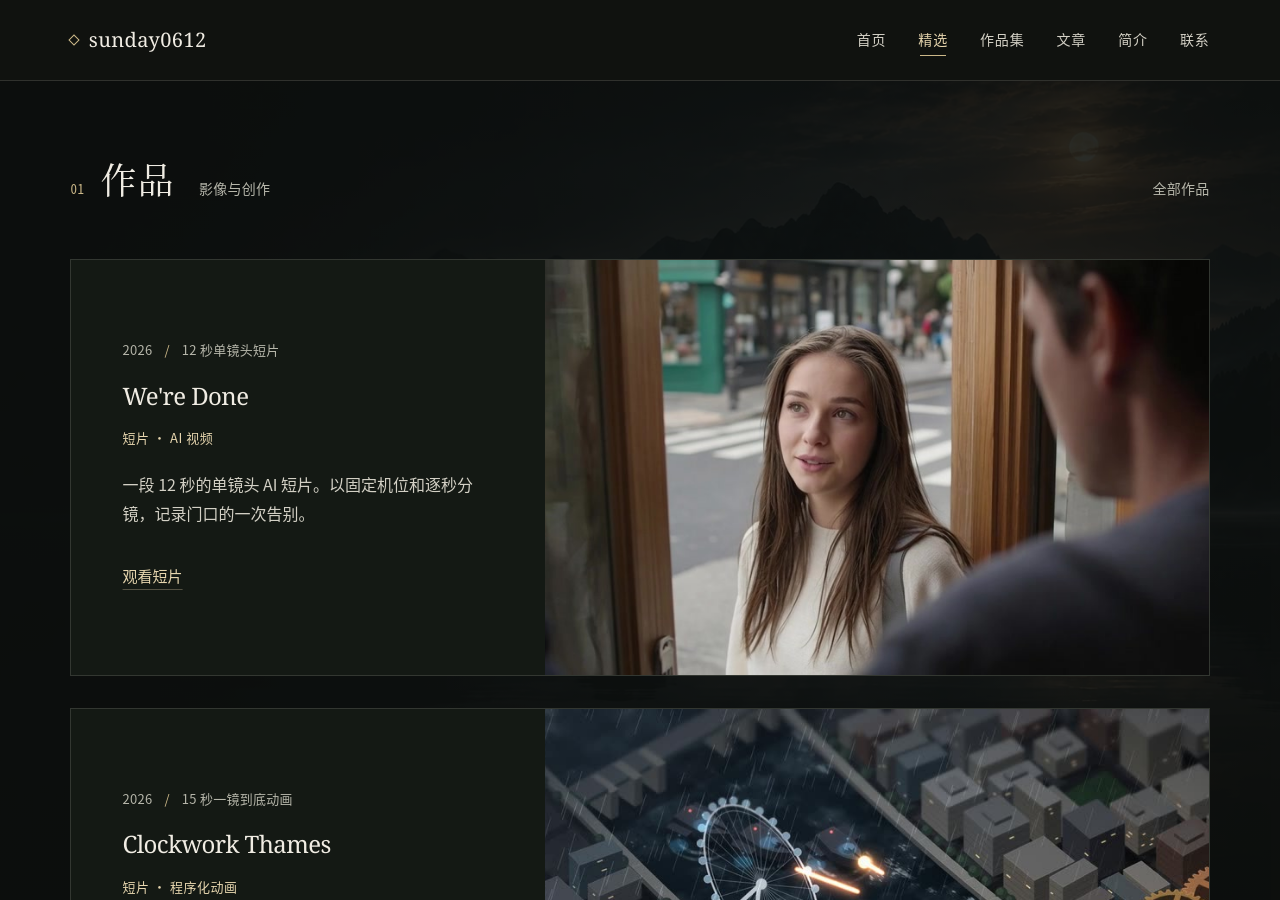
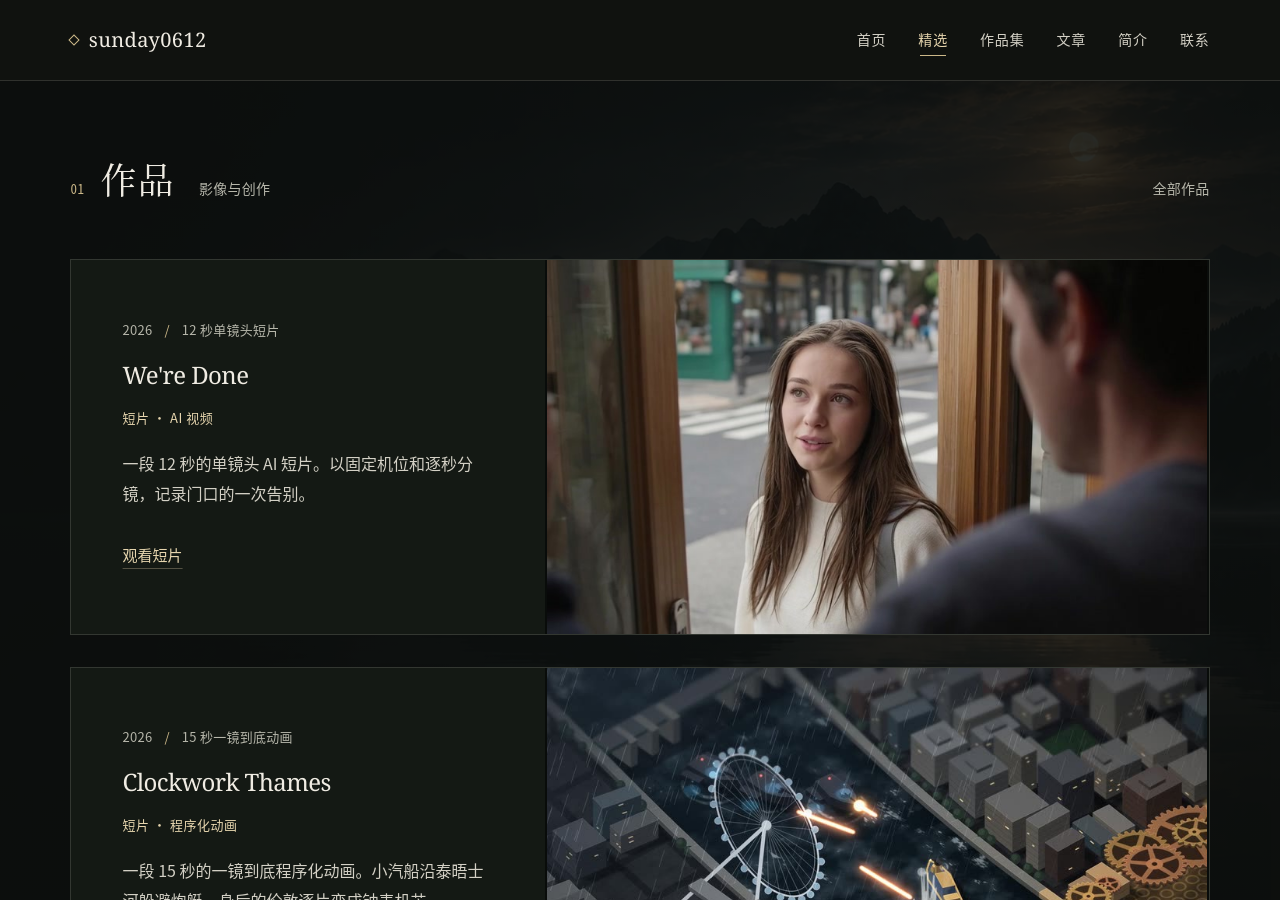
Before and after one commit to sunday0612/sunday0612.github.io, a Jekyll site: the page built from index.html, in a window 1280 px wide and 900 px high, scrolled down 834 px. Built offline with Jekyll 4.4.1, drawn with Linux system fonts in a browser that asks for light colours.

Commit message:
作品分享图改用各自封面，桌面卡片保持 16:9
详情页有海报时，og:image 用该海报的绝对地址；没有则仍用山湖图。封面按 16:9 完整显示，不再裁成 16:10。

Co-authored-by: 礼拜日 <sunday0612@users.noreply.github.com>

```diff
--- a/_includes/head.html
+++ b/_includes/head.html
@@ -25,8 +25,20 @@
   <meta property="og:type" content="{% if page.layout == 'post' %}article{% else %}website{% endif %}">
   <meta property="og:url" content="{{ page.url | absolute_url }}">
   <meta property="og:locale" content="zh_CN">
-  <meta property="og:image" content="{{ '/assets/images/night-lake-moonlight-v2.webp' | absolute_url }}">
-  <meta property="og:image:alt" content="静夜山湖，月光照亮远山与薄雾">
+  {% assign og_image = "/assets/images/night-lake-moonlight-v2.webp" %}
+  {% assign og_image_alt = "静夜山湖，月光照亮远山与薄雾" %}
+  {% if page.layout == "work" and page.work_id %}
+    {% assign og_work = site.data.works | where: "id", page.work_id | first %}
+    {% if og_work.media.poster and og_work.media.poster != "" %}
+      {% assign og_image = og_work.media.poster %}
+      {% assign og_image_alt = og_work.name | append: " 封面" %}
+    {% elsif og_work.cover and og_work.cover != "" %}
+      {% assign og_image = og_work.cover %}
+      {% assign og_image_alt = og_work.name | append: " 封面" %}
+    {% endif %}
+  {% endif %}
+  <meta property="og:image" content="{{ og_image | absolute_url | escape }}">
+  <meta property="og:image:alt" content="{{ og_image_alt | escape }}">
   <link rel="preload" as="image" href="{{ '/assets/images/night-lake-moonlight-v2.webp' | relative_url }}" imagesrcset="{{ '/assets/images/night-lake-moonlight-mobile-v2.webp' | relative_url }} 960w, {{ '/assets/images/night-lake-moonlight-v2.webp' | relative_url }} 1672w" imagesizes="(max-aspect-ratio: 1672/941) 178vh, 100vw" fetchpriority="high">
   <link rel="icon" href="{{ '/assets/favicon.svg' | relative_url }}" type="image/svg+xml">
   <link rel="alternate" type="application/atom+xml" title="{{ site.title | escape }}" href="{{ '/feed.xml' | relative_url }}">
--- a/assets/css/nocturne.css
+++ b/assets/css/nocturne.css
@@ -83,10 +83,10 @@ body:not(.home) .site-backdrop::after { opacity: .65; }
 .tags { color: var(--gold-bright); font-size: .8125rem; margin-top: 1rem; letter-spacing: .04em; }
 .work-desc { color: var(--ink-soft); font-size: 1rem; line-height: 1.85; margin: 1.25rem 0 1.5rem; max-width: 31rem; }
 .work-action { display: inline-flex; align-items: center; min-height: 44px; color: var(--gold-bright); font-size: .9375rem; text-decoration: underline; text-decoration-color: var(--line); text-underline-offset: .45em; transition: text-decoration-color .18s; }
-.featured-media { align-self: stretch; min-height: 22rem; overflow: hidden; background: #090c0a; }
-.featured-media img { width: 100%; height: 100%; min-height: 22rem; aspect-ratio: 16/10; object-fit: cover; object-position: 40% center; display: block; transition: transform .6s; }
+.featured-media { align-self: center; min-height: 0; overflow: hidden; background: #090c0a; }
+.featured-media img { width: 100%; height: auto; min-height: 0; aspect-ratio: 16/9; object-fit: contain; object-position: center; display: block; }
 .featured-work:hover,.featured-work:focus-visible { border-color: var(--gold); transform: translateY(-2px); }
-.featured-work:hover .featured-media img,.featured-work:focus-visible .featured-media img { transform: scale(1.025); }
+.featured-work:hover .featured-media img,.featured-work:focus-visible .featured-media img { transform: none; }
 .featured-work:hover .work-action,.featured-work:focus-visible .work-action { text-decoration-color: var(--gold-bright); }
 .featured-work-text { grid-template-columns: 1fr; }
 
@@ -210,7 +210,7 @@ body:not(.home) .site-main { padding-top: var(--header-offset); padding-bottom:
   .work-meta { margin-bottom: 1rem; }
   .work-desc { margin-bottom: 1rem; }
   .featured-media { min-height: 0; }
-  .featured-media img { aspect-ratio: 16/9; height: auto; min-height: 0; }
+  .featured-media img { aspect-ratio: 16/9; height: auto; min-height: 0; object-fit: contain; }
   .post-item { grid-template-columns: 1fr; gap: .6rem; padding: 1.5rem 0; }
   .post-item-title { font-size: 1.25rem; }
   .post-item time { padding: 0; }
```
